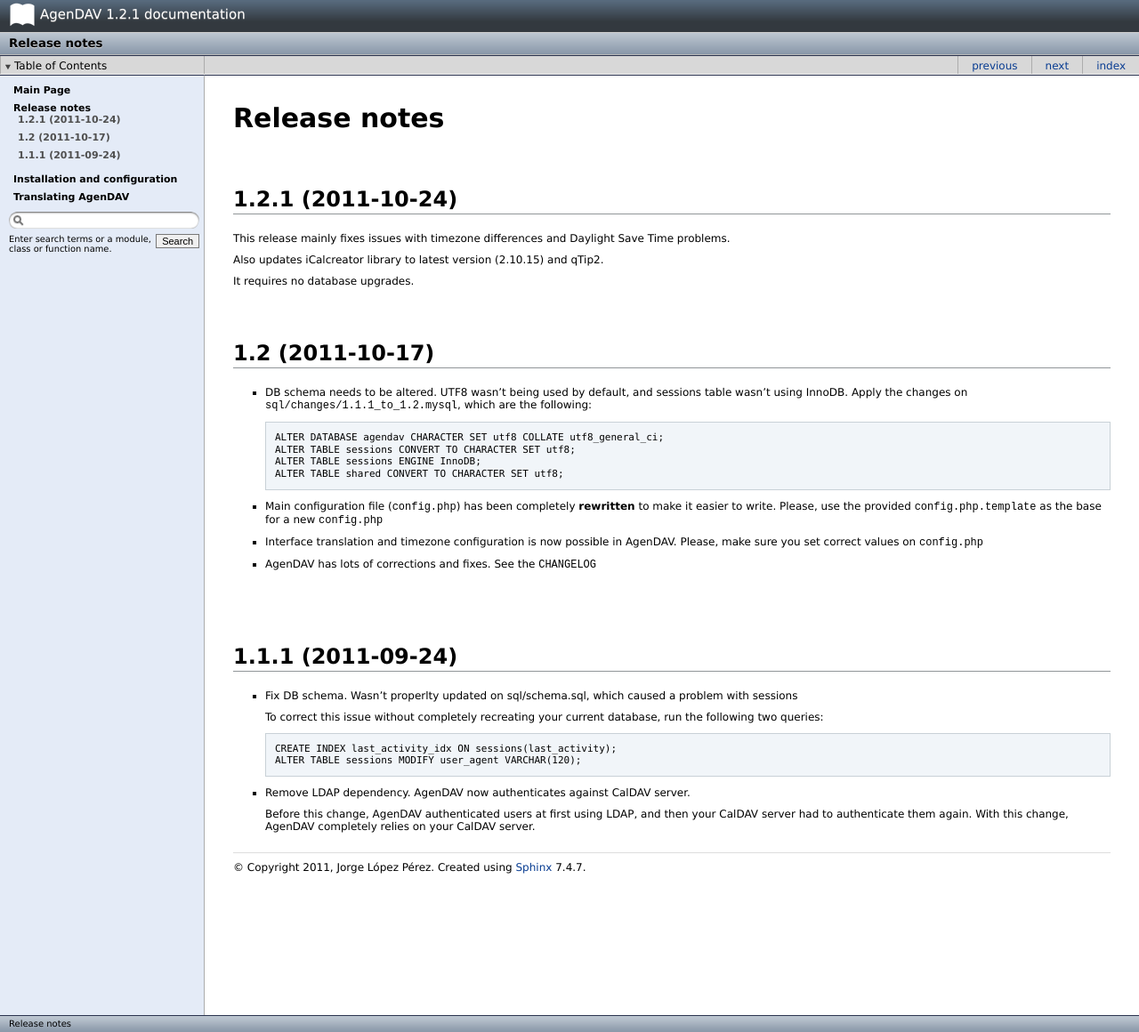
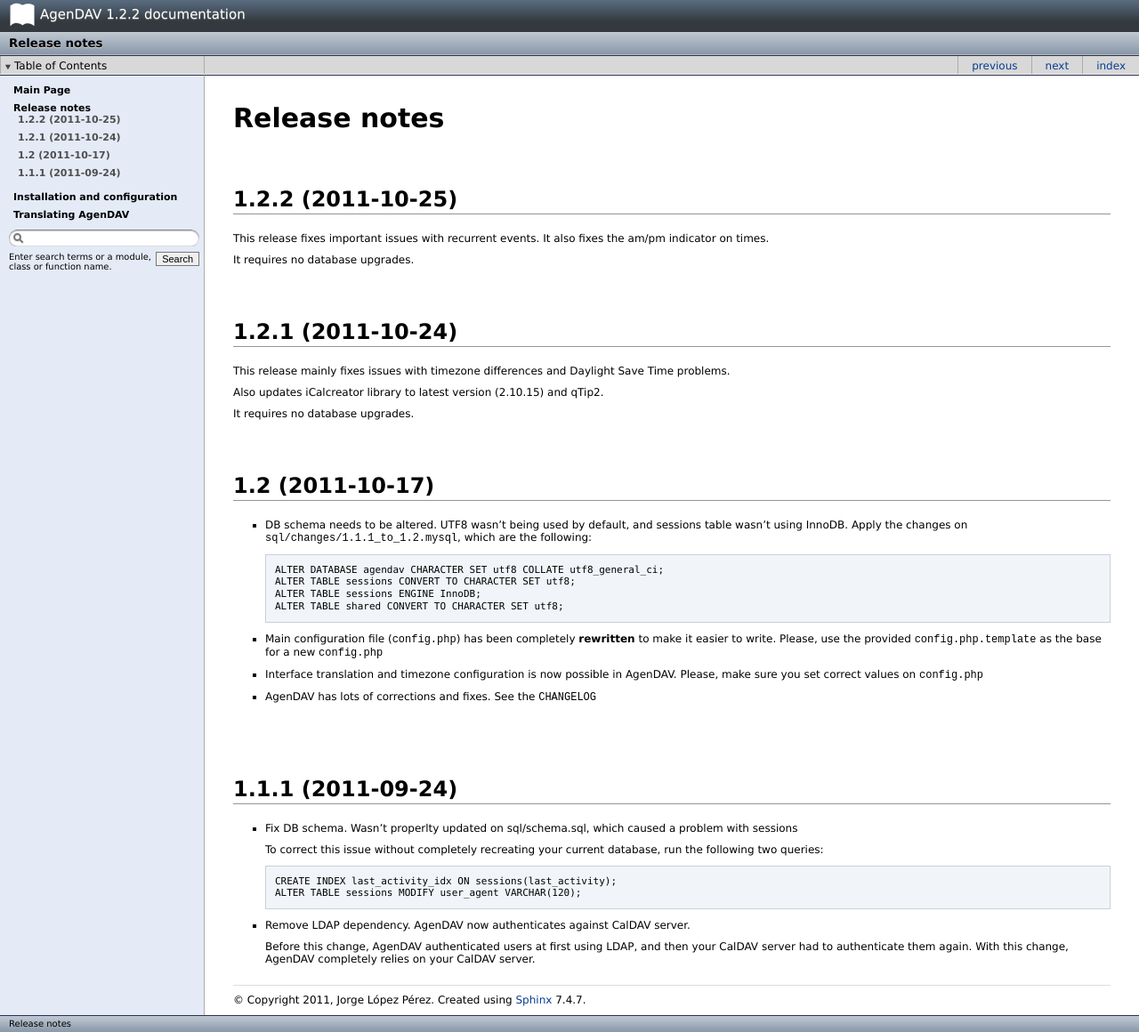
Before and after one commit to birdrock00/caldaver, a Sphinx documentation site: the page built from doc/source/releasenotes.rst, in a window 1280 px wide. Shown: the whole page at 89% size. Built offline with Sphinx 7.4.7, drawn with Linux system fonts in a browser that asks for light colours; part of the change alters nothing that is shown.

```diff
--- a/doc/source/_themes/adc/README.rst
+++ /dev/null
@@ -1,52 +0,0 @@
-==============
-How To Install
-==============
-
-Install in Sphinx
------------------
-
-Copy this directory into the ``sphinx/templates`` directory where Shpinx is installed. For example, a standard install of sphinx on Mac OS X is at ``/Library/Python/2.6/site-packages/Sphinx-0.6.3-py2.6.egg/``
-
-Install Somewhere Else
-----------------------
-
-If you want to install this theme somewhere else, you will have to modify the ``conf.py`` file. ::
-
-    templates_path = ['/absolute/path/to/dir/','relative/path/']
-
-Install Directly in Your Documentation
---------------------------------------
-
-If you want to include the files directly in the documentation, so another person can build your documentation, it is easy.
-
- 1. Copy over everything in the ``static`` directory into the ``_static`` directory of your documentation's source folder.
-
- 2. Copy the ``layout.html`` file into the ``_templates`` directory of your documentation's source folder.
-
- 3. Alter your ``conf.py`` ::
-
-        html_theme = 'basic'
-        html_style = 'adctheme.css'
-
-    instead of ``'ADCtheme'``.
-
-
-Making Sphinx Use the Theme
----------------------------
-
-If you aren't installing the files directly into your documentation, edit the ``conf.py`` file and make the following setting: ::
-
-    html_theme = 'ADCtheme'
-
-Screen Shots
-------------
-
-.. image:: https://github.com/coordt/ADCtheme/raw/master/static/scrn1.png
-
-.. image:: https://github.com/coordt/ADCtheme/raw/master/static/scrn2.png
-
-To Do
------
-
- * Gotta get the javascript working so the Table of Contents is hide-able.
- * Probably lots of css cleanup.
--- a/doc/source/conf.py
+++ b/doc/source/conf.py
@@ -48,9 +48,9 @@ copyright = u'2011, Jorge López Pérez'
 # built documents.
 #
 # The short X.Y version.
-version = '1.2.1'
+version = '1.2.2'
 # The full version, including alpha/beta/rc tags.
-release = '1.2.1'
+release = '1.2.2'
 
 # The language for content autogenerated by Sphinx. Refer to documentation
 # for a list of supported languages.
--- a/doc/source/releasenotes.rst
+++ b/doc/source/releasenotes.rst
@@ -1,7 +1,18 @@
 Release notes
 =============
 
-.. _v1.2.1::
+.. _v1.2.2:
+
+1.2.2 (2011-10-25)
+------------------
+
+This release fixes important issues with recurrent events. It also fixes
+the am/pm indicator on times.
+
+It requires no database upgrades.
+
+.. _v1.2.1:
+
 1.2.1 (2011-10-24)
 ------------------
 
@@ -13,7 +24,8 @@ Also updates iCalcreator library to latest version (2.10.15) and qTip2.
 It requires no database upgrades.
 
 
-.. _v1.2::
+.. _v1.2:
+
 1.2 (2011-10-17)
 ----------------
 
@@ -35,7 +47,8 @@ It requires no database upgrades.
 
 * AgenDAV has lots of corrections and fixes. See the ``CHANGELOG``
 
-.. _v1.1.1::
+.. _v1.1.1:
+
 1.1.1 (2011-09-24)
 ------------------
 
```
